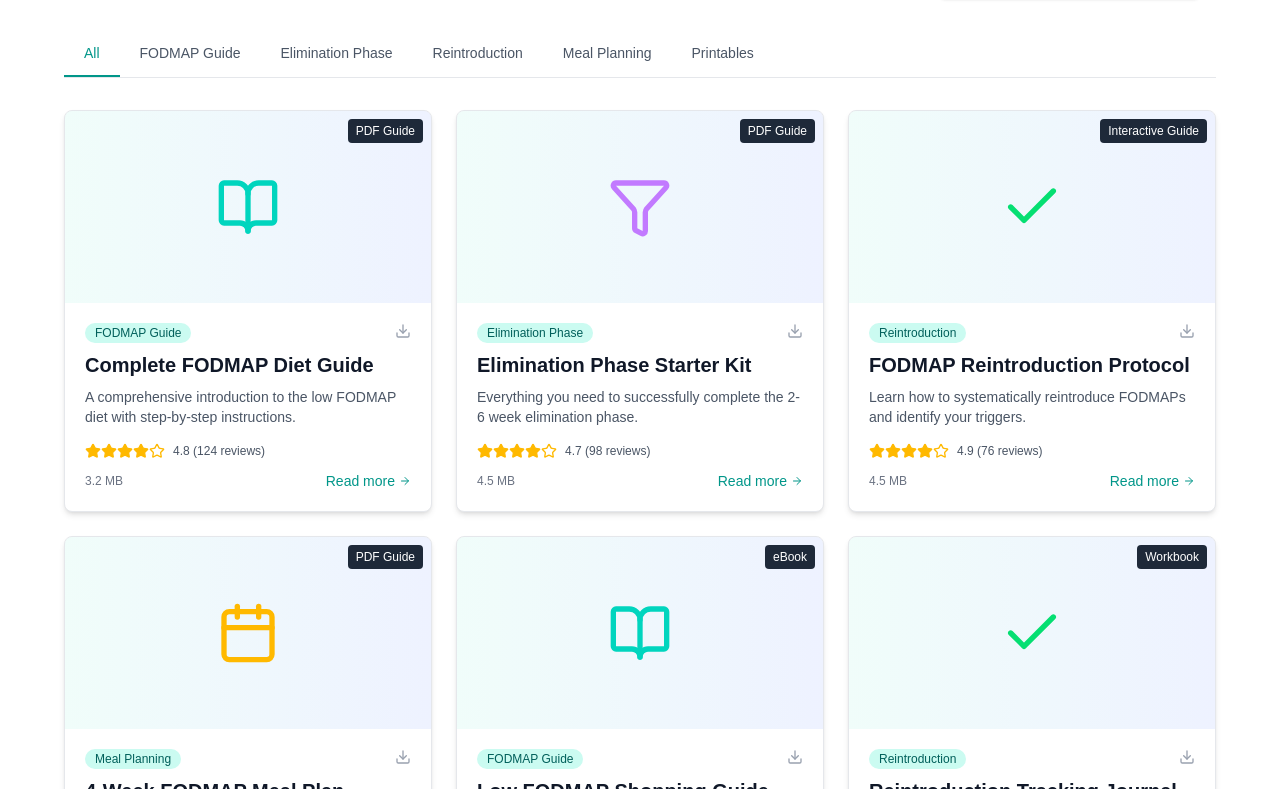
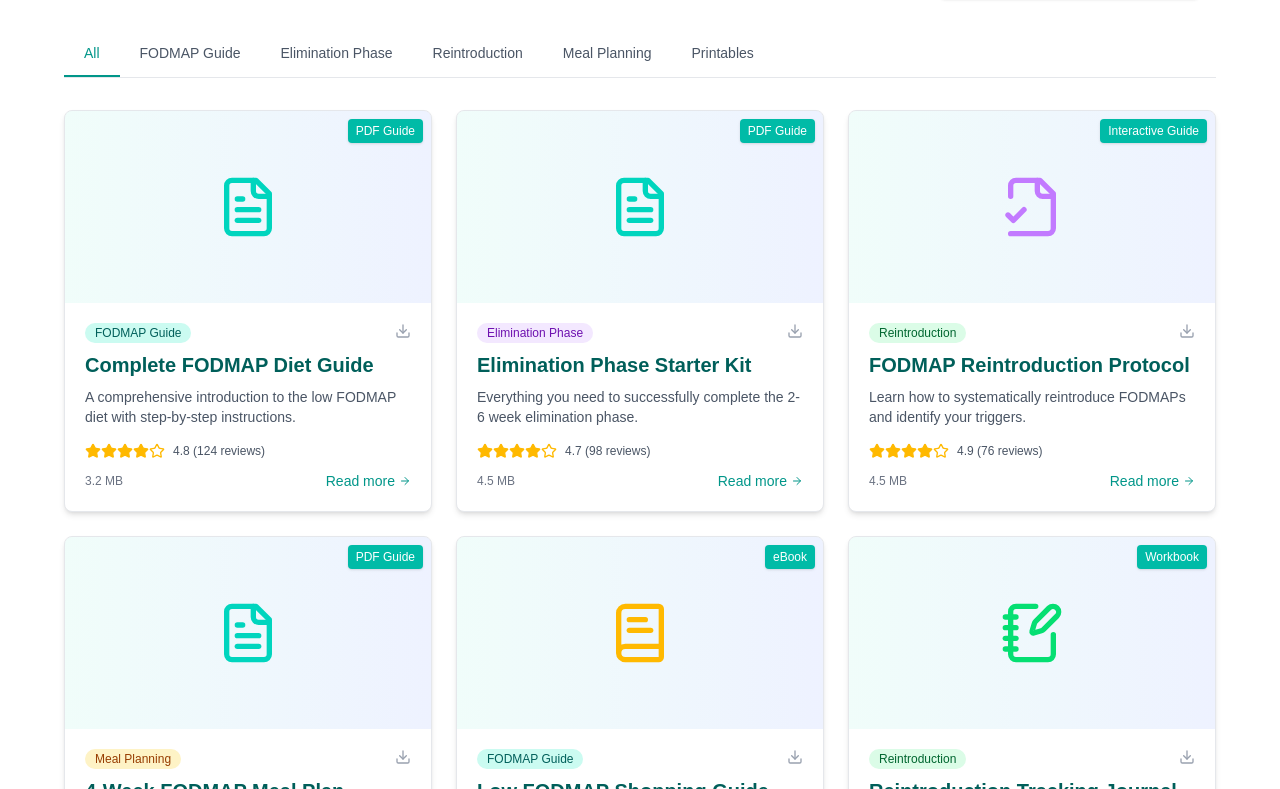
Before and after one commit to zarhaselene/fodmap-recipe, a Next.js app: page /resources in a window 1280 px wide. Shown: the part 1571-2360 px from the top of the page. Built offline with nearby package versions, Linux system fonts and the light colour scheme.

Commit message:
Refactor ResourcesSection component to enhance resource type icons, improve category styling, and update filtering logic for downloadable resources

```diff
--- a/src/app/components/resources/ResourcesSection.jsx
+++ b/src/app/components/resources/ResourcesSection.jsx
@@ -3,15 +3,15 @@ import { useState, useEffect } from "react";
 import Link from "next/link";
 import {
   Search,
-  BookOpen,
   Download,
   Star,
   ChevronDown,
   ArrowRight,
-  Filter,
-  Check,
-  Calendar,
-  FileDigit,
+  Video,
+  BookText,
+  FileText,
+  NotebookPen,
+  FileCheck2,
 } from "lucide-react";
 import Pagination from "../shared/Pagination";
 
@@ -78,11 +78,23 @@ const ResourcesSection = () => {
     "Printables",
   ];
 
+  const categoryStyles = {
+    "FODMAP Guide": "bg-teal-100 text-teal-800",
+    "Elimination Phase": "bg-purple-100 text-purple-800",
+    Reintroduction: "bg-green-100 text-green-800",
+    "Meal Planning": "bg-amber-100 text-amber-800",
+    Printables: "bg-red-100 text-red-800",
+  };
+
   const filteredResources =
     resources.length > 0
       ? activeCategory === "All"
         ? resources
-        : resources.filter((resource) => resource.category === activeCategory)
+        : resources.filter(
+            (resource) =>
+              resource.category === activeCategory ||
+              (activeCategory === "Printables" && resource.downloadable)
+          )
       : [];
 
   const searchedResources = filteredResources.filter(
@@ -119,7 +131,7 @@ const ResourcesSection = () => {
       <div className="bg-white py-16">
         <div className="container max-w-7xl mx-auto px-4 sm:px-6 lg:px-8">
           <div className="flex flex-col md:flex-row justify-between items-start md:items-center mb-8">
-            <h2 className="text-2xl md:text-3xl font-bold text-gray-800 mb-4 md:mb-0">
+            <h2 className="text-2xl md:text-3xl font-bold text-teal-700 mb-4 md:mb-0">
               FODMAP Resources Library
             </h2>
             <div className="flex flex-col sm:flex-row w-full md:w-auto space-y-4 sm:space-y-0 sm:space-x-4">
@@ -221,46 +233,55 @@ const ResourcesSection = () => {
                 <>
                   <div className="grid grid-cols-1 md:grid-cols-2 lg:grid-cols-3 gap-6">
                     {currentResources.map((resource) => (
-                      <Link href={`/resources/${resource.id}`}>
                       <div
                         key={resource.id}
                         className="bg-white rounded-lg border border-gray-200 shadow-md hover:shadow-lg transition-shadow duration-300 overflow-hidden"
                       >
                         <div className="h-48 bg-gray-200 relative">
-                            {/* Placeholders for resource image */}
                           <div className="absolute inset-0 flex items-center justify-center bg-gradient-to-r from-teal-50 to-indigo-50">
-                              {resource.category === "FODMAP Guide" && (
-                                <BookOpen className="h-16 w-16 text-teal-400" />
+                            {resource.type === "PDF Guide" && (
+                              <FileText className="h-16 w-16 text-teal-400" />
                             )}
-                              {resource.category === "Elimination Phase" && (
-                                <Filter className="h-16 w-16 text-purple-400" />
+                            {resource.type === "Interactive Guide" && (
+                              <FileCheck2 className="h-16 w-16 text-purple-400" />
                             )}
-                              {resource.category === "Reintroduction" && (
-                                <Check className="h-16 w-16 text-green-400" />
+                            {resource.type === "Workbook" && (
+                              <NotebookPen className="h-16 w-16 text-green-400" />
                             )}
-                              {resource.category === "Meal Planning" && (
-                                <Calendar className="h-16 w-16 text-amber-400" />
+                            {resource.type === "eBook" && (
+                              <BookText className="h-16 w-16 text-amber-400" />
                             )}
-                              {resource.category === "Printables" && (
-                                <FileDigit className="h-16 w-16 text-red-400" />
+                            {resource.type === "Video Guide" && (
+                              <Video className="h-16 w-16 text-red-400" />
                             )}
                           </div>
-                            <div className="absolute top-2 right-2 bg-gray-800 text-white text-xs font-medium px-2 py-1 rounded">
+                          <div className="absolute top-2 right-2 bg-teal-500 shadow-sm text-white text-xs font-medium px-2 py-1 rounded">
                             {resource.type}
                           </div>
                         </div>
                         <div className="p-5">
                           <div className="flex justify-between items-start mb-2">
-                              <span className="inline-block bg-teal-100 text-teal-800 text-xs font-medium px-2.5 py-0.5 rounded-full">
+                            <span
+                              className={`inline-block text-xs font-medium px-2.5 py-0.5 rounded-full ${
+                                categoryStyles[resource.category] ||
+                                "bg-gray-100 text-gray-800"
+                              }`}
+                            >
                               {resource.category}
                             </span>
                             {resource.downloadable && (
+                              // Fix later: Download file
+                              // <a href={} download>
                               <Download className="h-4 w-4 text-gray-400" />
+                              // </a>
                             )}
                           </div>
-                            <h3 className="text-xl font-bold text-gray-900 mb-2">
+                          <Link href={`/resources/${resource.id}`}>
+                            <h3 className="text-xl font-bold text-teal-800 mb-2">
                               {resource.title}
                             </h3>
+                          </Link>
+
                           <p className="text-gray-600 text-sm mb-4">
                             {resource.description}
                           </p>
@@ -282,6 +303,7 @@ const ResourcesSection = () => {
                               {resource.rating} ({resource.reviews} reviews)
                             </span>
                           </div>
+
                           <div className="flex justify-between items-center">
                             <span className="text-xs text-gray-500">
                               {resource.fileSize}
@@ -296,7 +318,6 @@ const ResourcesSection = () => {
                           </div>
                         </div>
                       </div>
-                      </Link>
                     ))}
                   </div>
 
```
Lines whose indentation alone changed are shown as unchanged.
